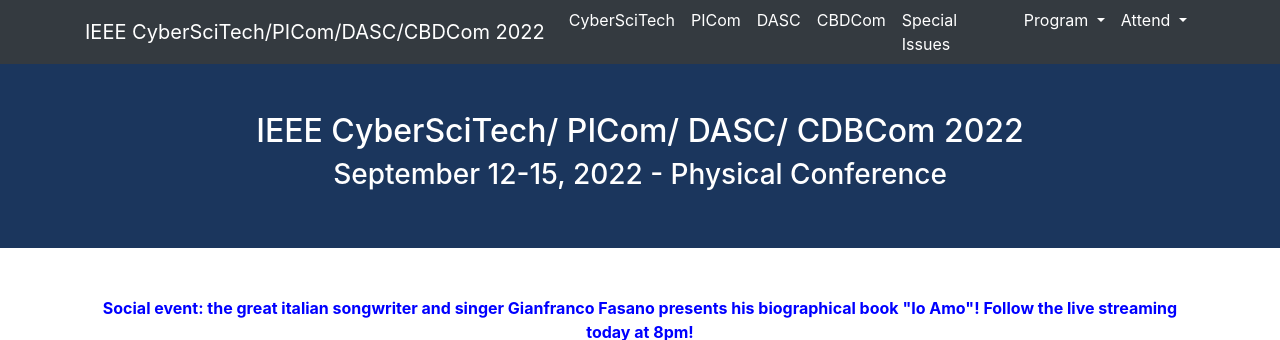
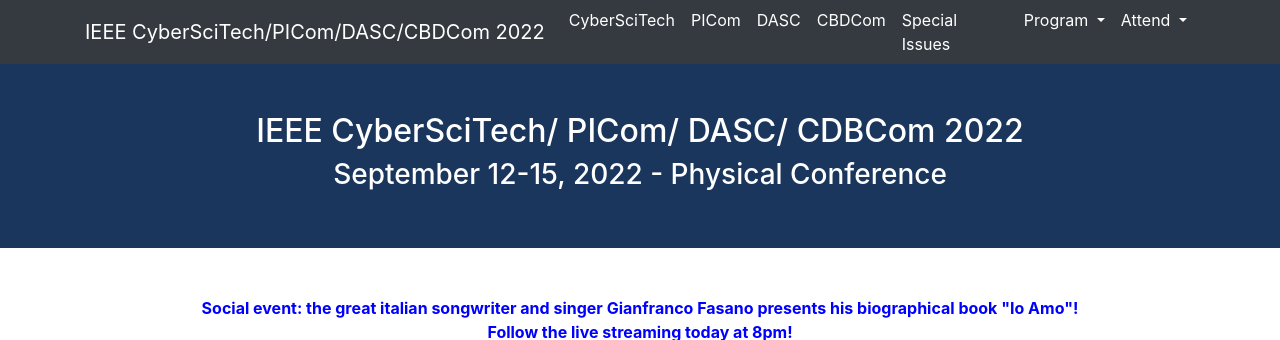
Before and after one commit to cyber-science/2022, a Jekyll site: the page built from _pages/social-event.md, in a window 1280 px wide and 900 px high, cut to the strip 0-340 px from the top of the window. Built offline with Jekyll 4.4.1, drawn with Linux system fonts in a browser that asks for light colours.

Commit message:
minor update

```diff
--- a/_pages/social-event.md
+++ b/_pages/social-event.md
@@ -4,7 +4,7 @@
 permalink: /socialevent/
 ---
 
-<div style="text-align: center;"><font color=blue><b>Social event: the great italian songwriter and singer Gianfranco Fasano presents his biographical book "Io Amo"! Follow the live streaming today at 8pm!</b></font><br/><iframe  height="400px"  width="710px"
+<div style="text-align: center;"><font color=blue><b>Social event: the great italian songwriter and singer Gianfranco Fasano presents his biographical book "Io Amo"! <br/>Follow the live streaming today at 8pm!</b></font><br/><iframe  height="400px"  width="710px"
             src="https://webtools-f5842579ff984c1c98d63b8d789673eb.msvdn.net/embed/SOrBDPy?autoPlay=false&skinId=6c2d8b44-9903-493c-bf85-ec27e4d04684"
             frameborder="0" allowfullscreen>
           </iframe>
--- a/index.html
+++ b/index.html
@@ -3,11 +3,11 @@
 ---
 
 
-<p><font color=blue><b>Social event: the great italian songwriter and singer Gianfranco Fasano presents his biographical book "Io Amo"! Follow the live streaming today at 8pm!</b></font><br/><iframe  height="350px"  width="100%"
+<div style="text-align: center;"><font color=blue><b>Social event: the great italian songwriter and singer Gianfranco Fasano presents his biographical book "Io Amo"! <br/>Follow the live streaming today at 8pm!</b></font><br/><iframe  height="250px"  width="444px"
             src="https://webtools-f5842579ff984c1c98d63b8d789673eb.msvdn.net/embed/SOrBDPy?autoPlay=false&skinId=6c2d8b44-9903-493c-bf85-ec27e4d04684"
             frameborder="0" allowfullscreen>
           </iframe>
-</p>
+</div>
 <br/>
 <hr/>
 
```
